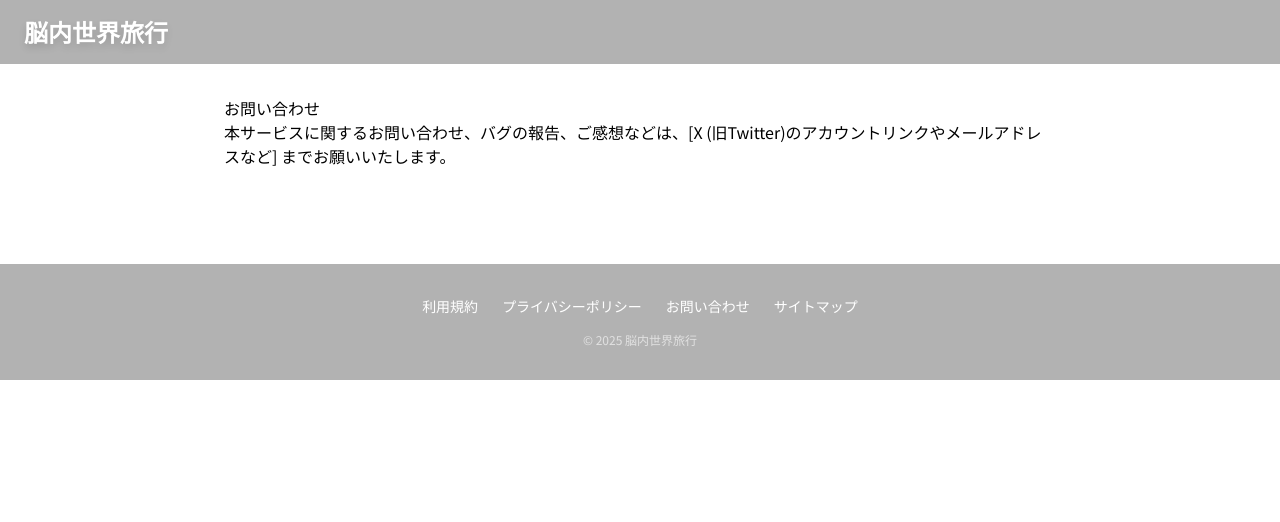
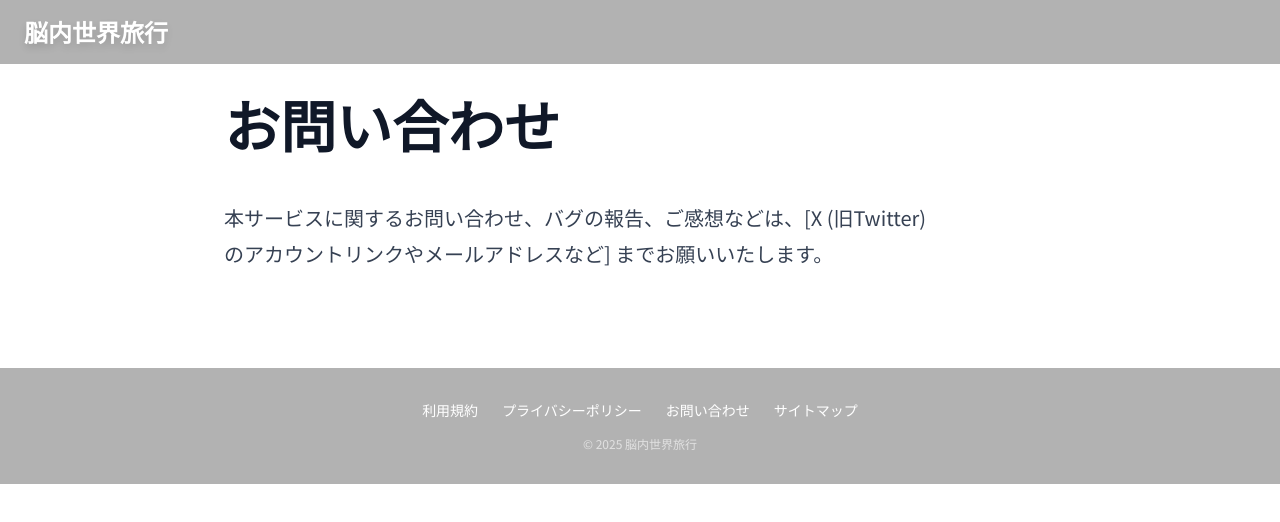
Before and after one commit to tomoki013/brain-travel, a Next.js app: page /contact in a window 1280 px wide. Shown: the top 522 px of the page. Built offline with nearby package versions, Linux system fonts and the light colour scheme.

Commit message:
feat: enable tailwindcss/typography plugin
Adds the `@plugin "@tailwindcss/typography";` directive to `src/app/globals.css` to enable the typography plugin.

```diff
--- a/src/app/globals.css
+++ b/src/app/globals.css
@@ -1,4 +1,6 @@
 @import "tailwindcss";
+
+@plugin "@tailwindcss/typography";
 
 @theme {
   --font-sans: "Noto Sans JP", sans-serif;
```
